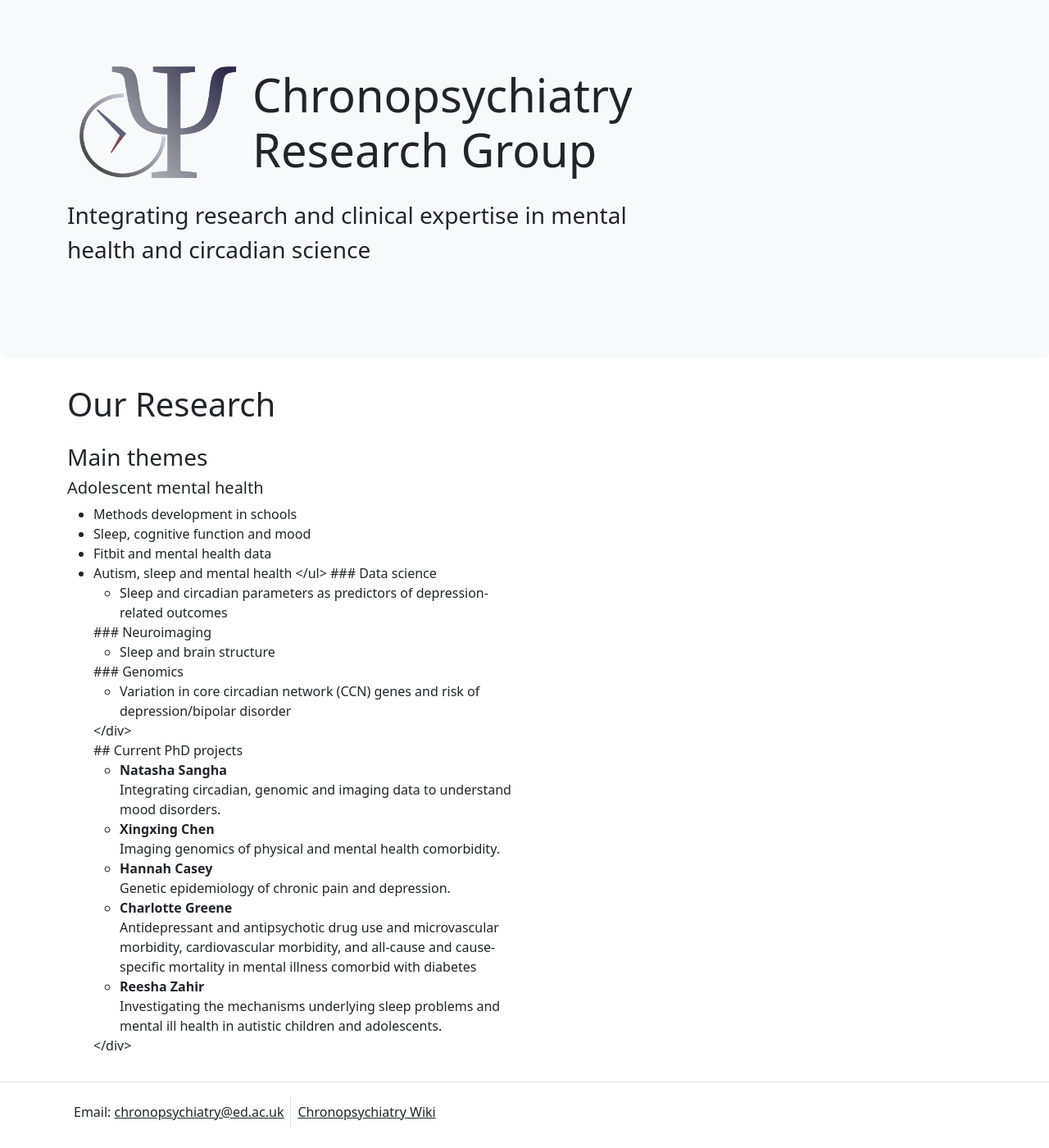
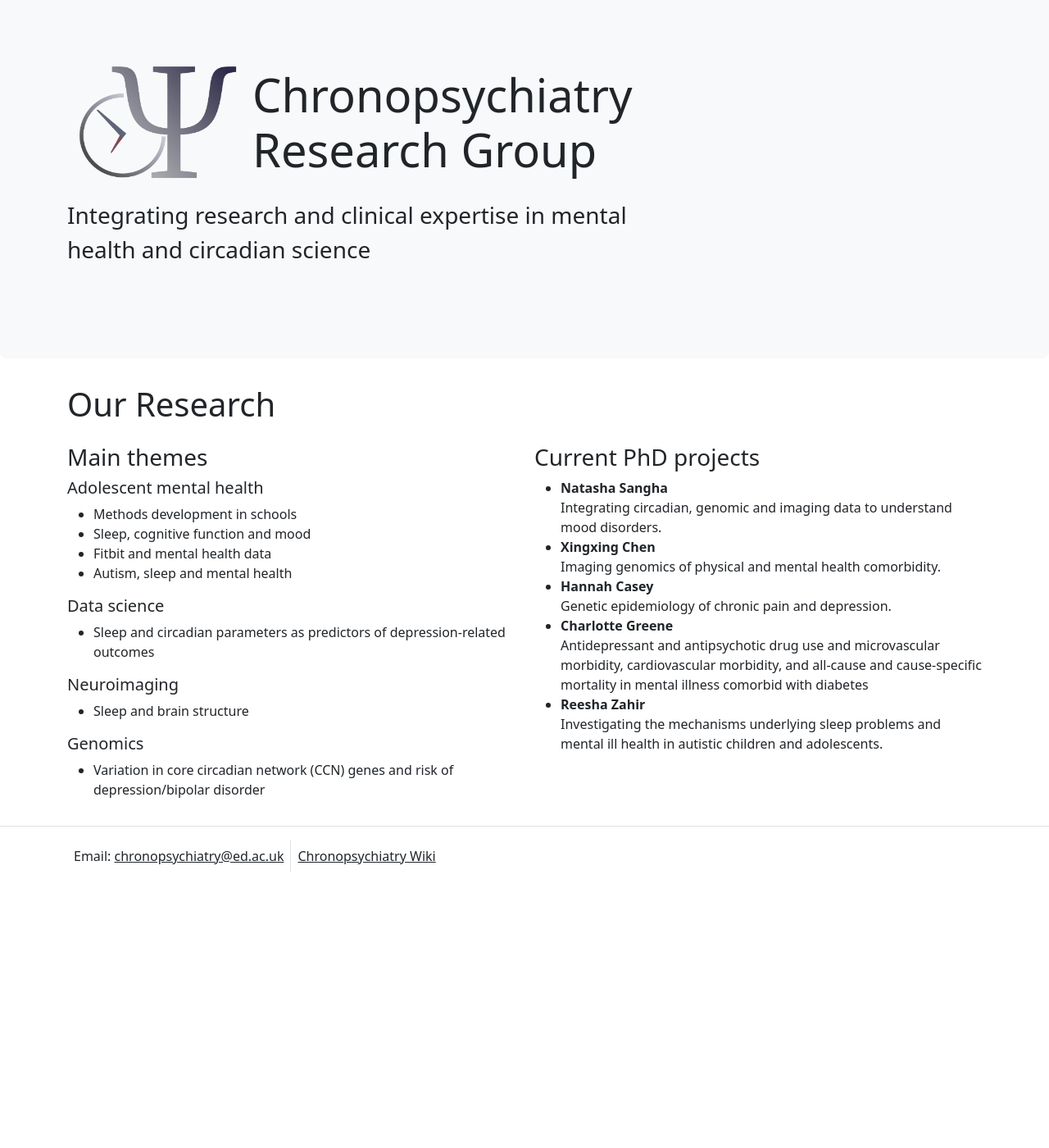
Before and after one commit to chronopsychiatry/www, a Jekyll site: the page built from Research.md, in a window 1280 px wide and 1400 px high, scrolled down 112 px. Shown: the whole window at 82% size. Built offline with Jekyll 4.4.1, drawn with Linux system fonts in a browser that asks for light colours; our own code applies the rules of GitHub Pages for plain Markdown files; after the commit the page ends 1200 px from its top, so only the background shows below that.

Commit message:
reformating

```diff
--- a/Research.md
+++ b/Research.md
@@ -12,20 +12,20 @@ title: Our Research
 <li> Methods development in schools </li>
 <li> Sleep, cognitive function and mood</li>
 <li> Fitbit and mental health data </li>
-<li> Autism, sleep and mental health
+<li> Autism, sleep and mental health </li>
 </ul>
 
-### Data science
+<h5> Data science</h5>
 <ul>
 <li> Sleep and circadian parameters as predictors of depression-related outcomes </li>
 </ul>
 
-### Neuroimaging
+<h5> Neuroimaging</h5>
 <ul>
 <li> Sleep and brain structure</li>
 </ul>
 
-### Genomics
+<h5> Genomics</h5>
 <ul>
 <li> Variation in core circadian network (CCN) genes and risk of depression/bipolar disorder</li>
 </ul>
@@ -34,7 +34,7 @@ title: Our Research
 
 <div class="col">
 
-## Current PhD projects
+<h3> Current PhD projects  </h3>
 
 <ul>
 <li><strong>Natasha Sangha</strong><br>
```
